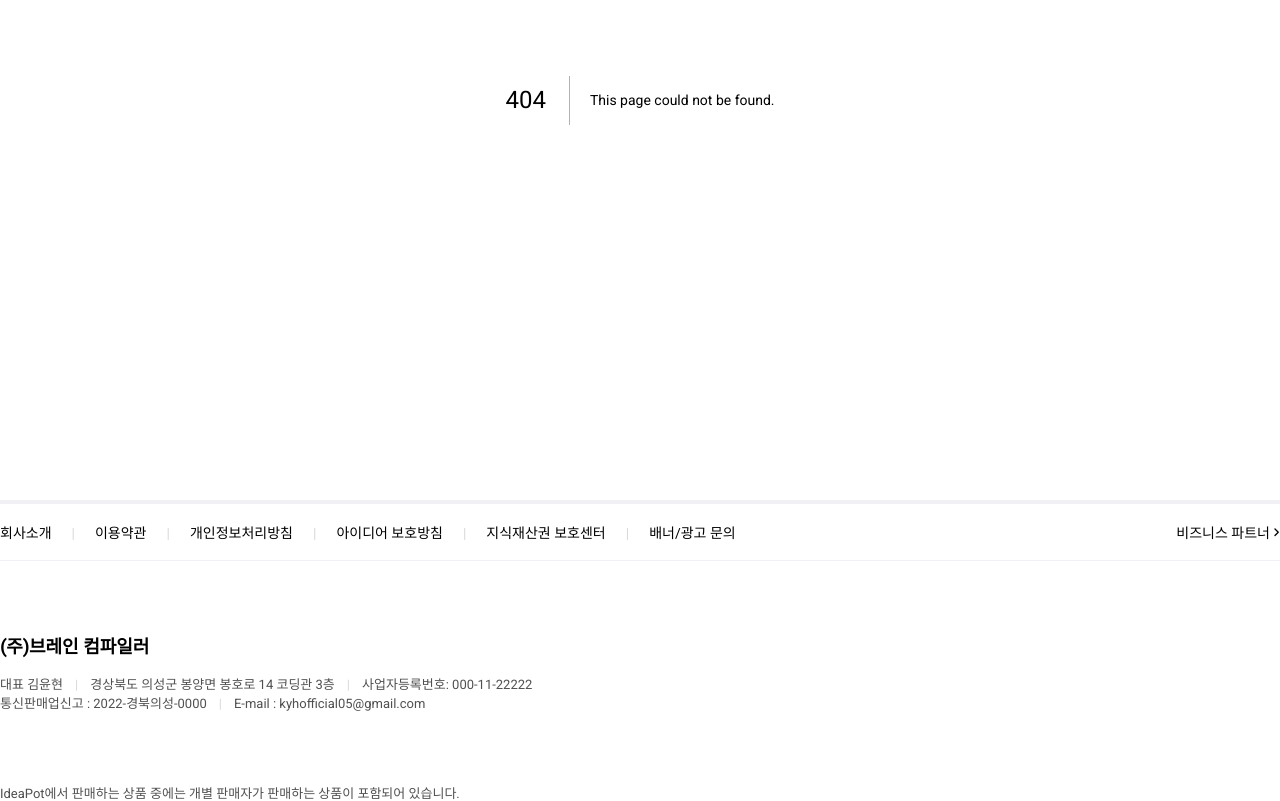
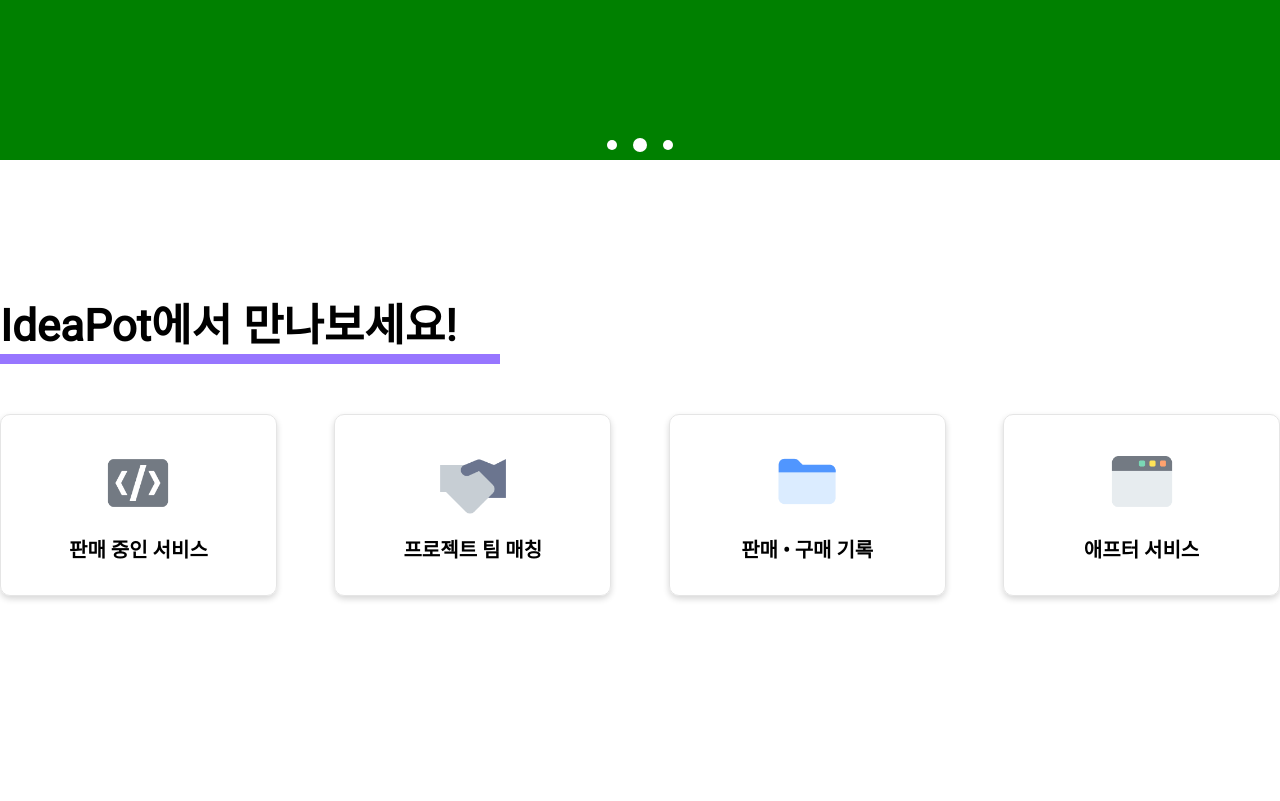
Before and after one commit to Brain-Compiler/new-ideapot-front, a Next.js app: page /main in a window 1280 px wide. Before the commit this address had no page. Shown: the part 380-1181 px from the top of the page. Built offline with nearby package versions, Linux system fonts and the light colour scheme.

Commit message:
FEAT: Add Service Button Section for Main Page

```diff
--- /dev/null
+++ b/src/components/main/main/btnSection/button/index.tsx
@@ -0,0 +1,45 @@
+import Image from "next/image";
+
+import styled from "styled-components";
+
+type propsType = {
+  img: any;
+  alt: string;
+  description: string;
+};
+
+const ServiceButton = ({ img, alt, description }: propsType) => {
+  console.log(img);
+
+  return (
+    <Background>
+      <Image src={img} alt={alt} style={ImageStyle} />
+      <Description>{description}</Description>
+    </Background>
+  );
+};
+
+const Background = styled.div`
+  width: 17.1825rem;
+  height: 11.25rem;
+  border: 1px solid #e5e5e5;
+  border-radius: 10px;
+  box-shadow: 0px 3px 6px #00000029;
+  display: flex;
+  flex-direction: column;
+  justify-content: center;
+  align-items: center;
+`;
+
+const Description = styled.span`
+  font-size: 1.25rem;
+  font-weight: 700;
+`;
+
+const ImageStyle = {
+  width: "4.5rem",
+  height: "4.5rem",
+  marginBottom: "0.9375rem",
+};
+
+export default ServiceButton;
--- /dev/null
+++ b/src/components/main/main/btnSection/index.tsx
@@ -0,0 +1,69 @@
+import ServiceButton from "./button";
+
+import styled from "styled-components";
+
+import img1 from "@/assets/pages/main/img/btnSection/078.개발,코딩.png";
+import img2 from "@/assets/pages/main/img/btnSection/108.악수,성사.png";
+import img3 from "@/assets/pages/main/img/btnSection/012.폴더,저장소.png";
+import img4 from "@/assets/pages/main/img/btnSection/077.브라우저 창.png";
+
+const BtnSection = () => {
+  return (
+    <Background>
+      <Contents>
+        {/* 제목 */}
+        <Title>IdeaPot에서 만나보세요!</Title>
+        {/* 버튼 공간 */}
+        <BtnArea>
+          <ServiceButton
+            img={img1}
+            alt="개발, 코드"
+            description="판매 중인 서비스"
+          />
+          <ServiceButton
+            img={img2}
+            alt="악수, 성사"
+            description="프로젝트 팀 매칭"
+          />
+          <ServiceButton
+            img={img3}
+            alt="폴더, 저장소"
+            description="판매 • 구매 기록"
+          />
+          <ServiceButton
+            img={img4}
+            alt="브라우저"
+            description="애프터 서비스"
+          />
+        </BtnArea>
+      </Contents>
+    </Background>
+  );
+};
+
+const Background = styled.section`
+  width: 100%;
+  height: 35rem;
+  background-color: #fff;
+`;
+
+const Contents = styled.div`
+  width: 80rem;
+  margin: 0 auto;
+  margin-top: 8.125rem;
+`;
+
+const Title = styled.h1`
+  width: 31.25rem;
+  font-size: 2.75rem;
+  border-bottom: 0.625rem solid #9776ff;
+`;
+
+const BtnArea = styled.div`
+  width: 100%;
+  display: flex;
+  justify-content: space-between;
+  margin-top: 3.125rem;
+`;
+
+export default BtnSection;
--- /dev/null
+++ b/src/pages/main/index.tsx
@@ -0,0 +1,13 @@
+import BtnSection from "@/components/main/main/btnSection";
+import SwiperSection from "@/components/main/main/swiper";
+
+const Main = () => {
+  return (
+    <main>
+      <SwiperSection />
+      <BtnSection />
+    </main>
+  );
+};
+
+export default Main;
```
